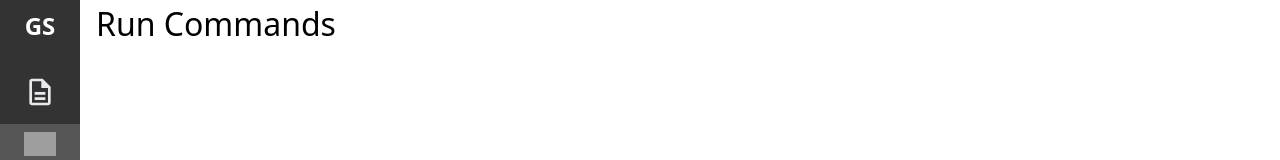
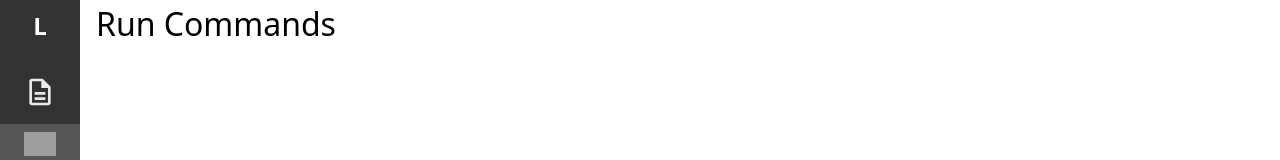
Before and after one commit to scsd-cdh/I2C_tester, a Vue app: page /communications in a window 1280 px wide. Shown: the top 160 px of the page. Built offline with nearby package versions, Linux system fonts and the light colour scheme; grey boxes are pictures that could not be loaded.

Commit message:
fix run command to properly display in console

```diff
--- a/src/components/DropDown/CommandRun.vue
+++ b/src/components/DropDown/CommandRun.vue
@@ -27,13 +27,14 @@ const { commands } = props;
 const selectedCommandCode = ref<string>(commands[0]?.code || '');
 
 // Computed property to find the selected command object
-const selectedCommand = computed(() => commands.find(command => command.code === selectedCommandCode.value));
+const selectedCommand = computed(() =>
+  commands.find(command => command.code === selectedCommandCode.value));
 
 // Method to emit the selected command
 const runCommand = () => {
   if (selectedCommand.value) {
     emit('run', selectedCommand.value);
-    console.log(selectedCommand.value);
+    console.log("run command: ", selectedCommand.value.code);
   }
 };
 </script>
--- a/src/components/Navbar/UINavbar.vue
+++ b/src/components/Navbar/UINavbar.vue
@@ -1,7 +1,7 @@
 <template>
   <nav class="navbar">
     <div class="navbar-brand">
-      <router-link to="/" class="navbar-item">GS</router-link>
+      <router-link to="/" class="navbar-item">L</router-link>
     </div>
     <div class="navbar-menu">
       <router-link v-for="section in sections" :key="section.name" :to="section.link" class="navbar-item"
--- a/src/views/Log.vue
+++ b/src/views/Log.vue
@@ -20,7 +20,6 @@ import { Command, Log } from '../types/types';
 const logs = ref<Log[]>([]);
 
 function handleRun(command: Command) {
-  console.log(`run command: ${command}`)
   const newLog: Log = { title: command.title, message: "fewf", success: true }
   logs.value.push(newLog)
 }
```
